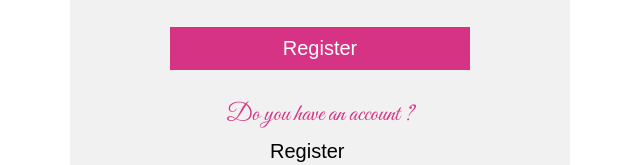
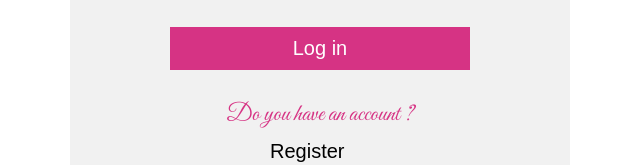
Before and after one commit to YasmeenFakhriElAzazi/Flowers-Shop, a plain HTML site: page Login/login.html in a window 1280 px wide. Shown: the part 623-788 px from the top of the page, 320-960 px from the left. Drawn offline with nearby package versions, Linux system fonts and the light colour scheme; a web font is replaced by a local one.

Commit message:
update in log in page

```diff
--- a/Login/login.html
+++ b/Login/login.html
@@ -130,7 +130,7 @@
                     <input type="password" id="password" name="password" placeholder="password must be at least 8 chars" >
                 </div>
 
-                <input type="submit" value="Register">
+                <input type="submit" value="Log in">
             </form>
 
             <p class="p2"> Do you have an account ? </p>
```
